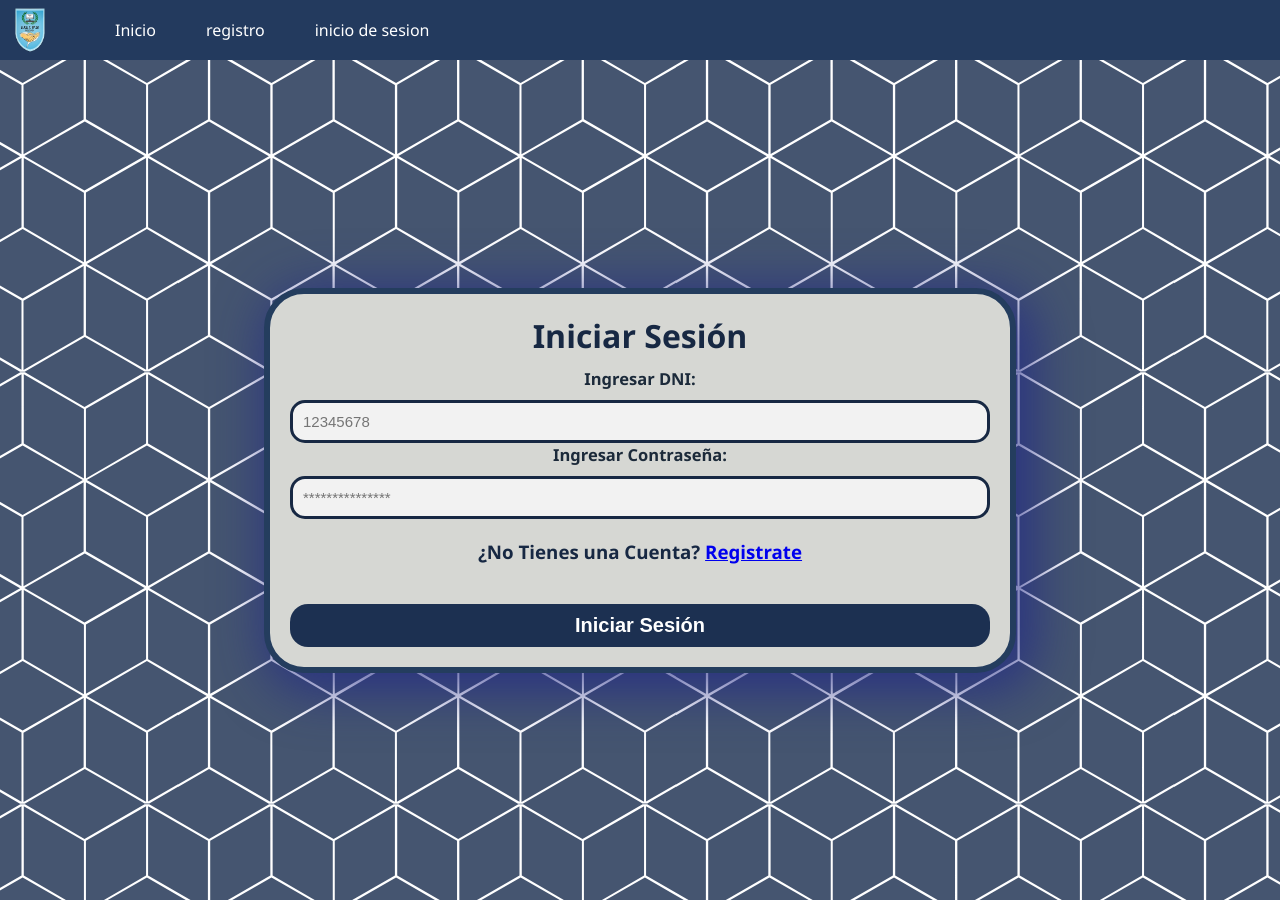
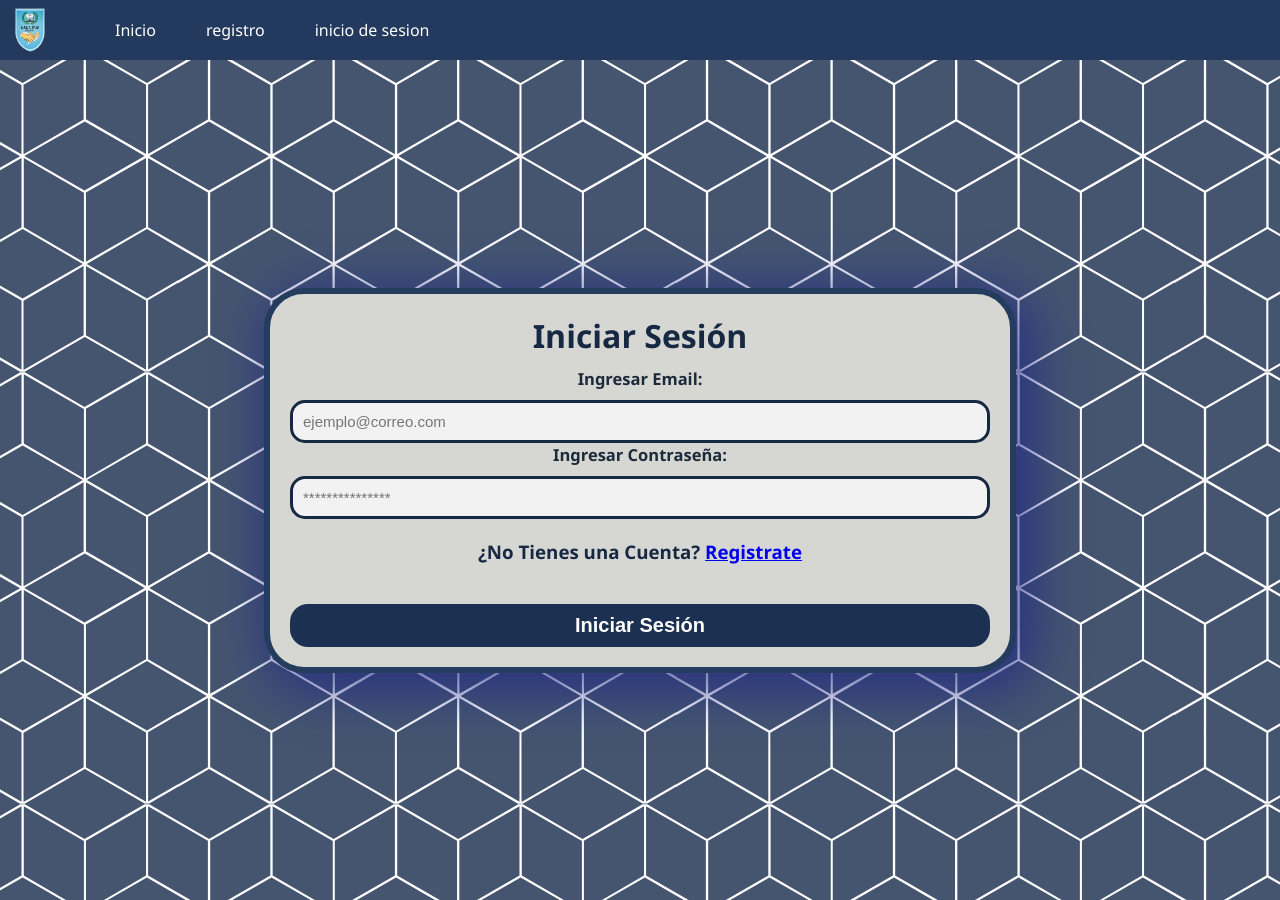
Before and after one commit to lillardRaamsey/Certificados, a React (Create React App) app: page /ingresar in a window 1280 px wide. Built offline with nearby package versions, Linux system fonts and the light colour scheme.

Commit message:
Arreglo de formulario de ingreso y registro

```diff
--- a/src/componentes/formRegistro.jsx
+++ b/src/componentes/formRegistro.jsx
@@ -9,7 +9,6 @@ const FormRegistro = ({ titulo, rol = "alumno" }) => {
   const [contraseña, setContraseña] = useState("");
   const [contraseña2, setContraseña2] = useState("");
   const [email, setEmail] = useState("");
-  const [DNI, setDNI] = useState("");
   const [telefono, setTelefono] = useState("");
   const navigate = useNavigate();
 
@@ -27,7 +26,6 @@ const FormRegistro = ({ titulo, rol = "alumno" }) => {
       nombre,
       apellido,
       email,
-      DNI,
       telefono,
       rol, // 👈 se asigna por atrás (default alumno)
     });
@@ -86,20 +84,6 @@ const FormRegistro = ({ titulo, rol = "alumno" }) => {
               />
             </div>
 
-            <div className="form-grupo">
-              <label>Ingrese su DNI:</label>
-              <input
-                type="number"
-                value={DNI}
-                onChange={(e) => setDNI(e.target.value)}
-                placeholder="12345678"
-                required
-              />
-            </div>
-          </div>
-
-          <div>
-            <h2>Contactos:</h2>
             <div className="grid-contenedor-contacto">
               <div className="form-grupo">
                 <label>Email</label>
@@ -110,16 +94,9 @@ const FormRegistro = ({ titulo, rol = "alumno" }) => {
                   placeholder="email@gmail.com"
                 />
               </div>
-              <div className="form-grupo">
-                <label>Telefono</label>
-                <input
-                  type="tel"
-                  value={telefono}
-                  onChange={(e) => setTelefono(e.target.value)}
-                  placeholder="ej: 2991234567"
-                />
-              </div>
-            </div>
+          </div>
+
+
             <button type="submit">Enviar</button>
             <div>
               <h3>
--- a/src/componentes/formingresar.jsx
+++ b/src/componentes/formingresar.jsx
@@ -3,14 +3,14 @@ import { useNavigate } from "react-router-dom"
 import "../css/formingresar.css"
 
 const Formingresar = ({titulo}) =>{
-    const [DNI, setDNI] = useState('');
+    const [email, setEmail] = useState('');
     const [contraseña, setContraseña] = useState('');
     const navigate = useNavigate();
 
     const handleSubmit = (e) => {
         e.preventDefault();
         navigate("/inicio-sesion", {
-            state: { contraseña, DNI}
+            state: { email, contraseña }
         });
     };
 
@@ -20,12 +20,12 @@ const Formingresar = ({titulo}) =>{
             <div>
                 <h1>Iniciar Sesión</h1>
                 <div className="form-grupo">
-                    <label>Ingresar DNI: </label>
+                    <label>Ingresar Email: </label>
                     <input
-                        type="number"
-                        value={DNI}
-                        onChange={(e) => setDNI(e.target.value)}
-                        placeholder="12345678"
+                        type="email"
+                        value={email}
+                        onChange={(e) => setEmail(e.target.value)}
+                        placeholder="ejemplo@correo.com"
                         required
                     />
                 </div>
```
